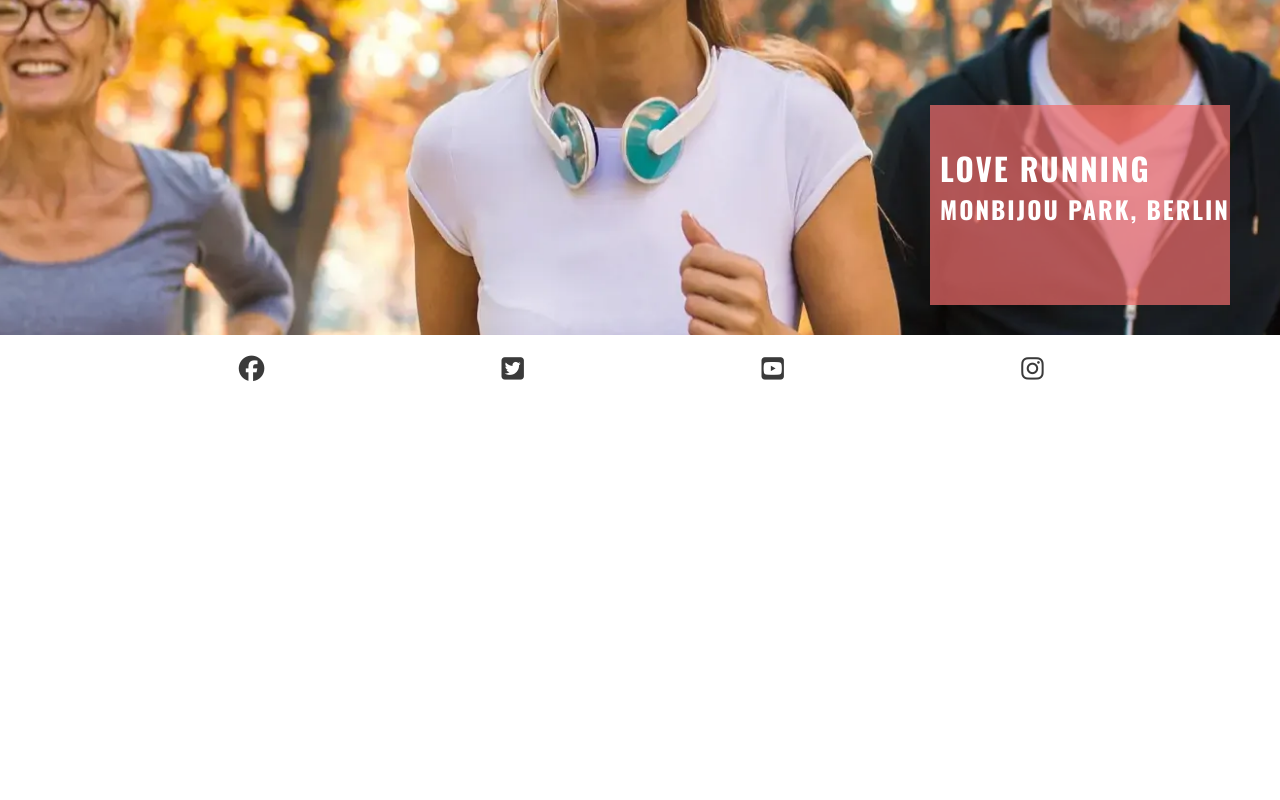
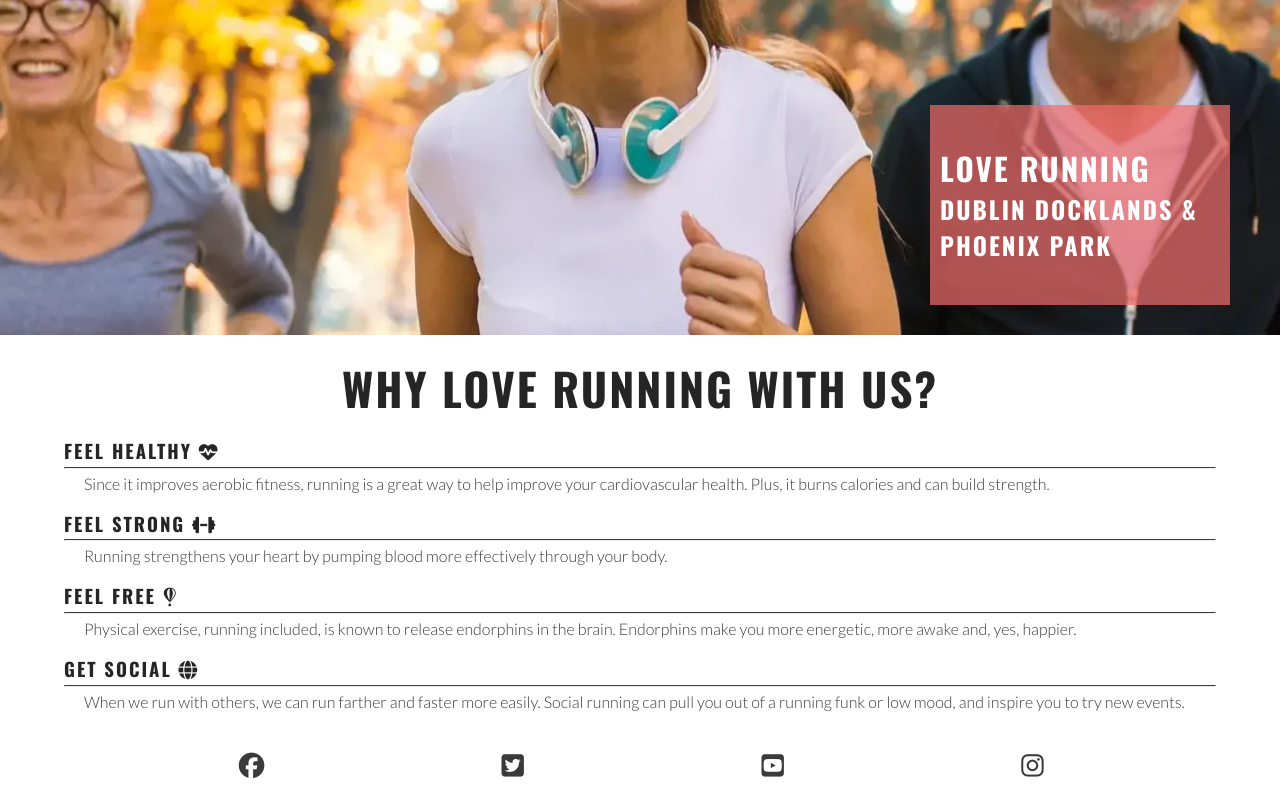
Before and after one commit to hirakhan95/love_running, a plain HTML site: page index.html in a window 1280 px wide. Shown: the part 344-1144 px from the top of the page. Before the commit the page ends 800 px from the top, so only its background shows below. Drawn offline with nearby package versions, Linux system fonts and the light colour scheme.

Commit message:
Adding the Reasons section

```diff
--- a/assets/css/style.css
+++ b/assets/css/style.css
@@ -113,6 +113,33 @@ main {
     color: #ffffff;
 }
 
+/* Reasons section */
+#reasons {
+    width: 90%;
+    margin: 20px auto;
+}
+
+#reasons h2 {
+    margin-bottom: 20px;
+    text-align: center;
+    font-size: 280%;
+}
+
+#benefits-physical > div,
+#benefits-mental > div {
+    line-height: 20px;
+    margin-bottom: 20px;
+}
+
+#benefits p {
+    padding: 0 20px;
+}
+
+#benefits hr {
+    border-top: 1px solid #3a3a3a;
+    margin: 5px 0;
+}
+
 /* Footer */
 #social-networks {
     text-align: center;
@@ -163,7 +190,7 @@ main {
         margin-top: 79px;
     }
 
-    /* Hero image */
+    /* Hero */
     #cover-text {
         width: 300px;
         right: 50px;
--- a/index.html
+++ b/index.html
@@ -38,13 +38,46 @@
 
 
 <!-- Main content -->
-  <main>
+<main>
     <section id="hero">
         <div id="cover-text">
             <h2>Love Running</h2>
-            <h3>Monbijou Park, Berlin</h3>
+            <h3>Dublin Docklands & Phoenix Park</h3>
         </div>
     </section>
+    <section id="reasons">
+        <h2>Why love running with us?</h2>
+        <div id="benefits">
+            <div id="benefits-physical">
+                <div>
+                    <h3>Feel healthy <i class="fa-solid fa-heart-pulse"></i></h3>
+                    <hr>
+                    <p>Since it improves aerobic fitness, running is a great way to help improve your cardiovascular
+                        health. Plus, it burns calories and can build strength.</p>
+                </div>
+                <div>
+                    <h3>Feel strong <i class="fa-solid fa-dumbbell"></i></h3>
+                    <hr>
+                    <p>Running strengthens your heart by pumping blood more effectively through your body.</p>
+                </div>
+            </div>
+            <div id="benefits-mental">
+                <div>
+                    <h3>Feel free <i class="fa-brands fa-fly"></i></h3>
+                    <hr>
+                    <p>Physical exercise, running included, is known to release endorphins in the brain. Endorphins
+                        make you more energetic, more awake and, yes, happier.</p>
+                </div>
+                <div>
+                    <h3>Get social <i class="fa-solid fa-globe"></i></h3>
+                    <hr>
+                    <p>When we run with others, we can run farther and faster more easily. Social running can pull
+                        you out of a running funk or low mood, and inspire you to try new events.</p>
+                </div>
+            </div>
+        </div>
+    </section>
+</main>
 
 
 <!-- Footer -->
```
